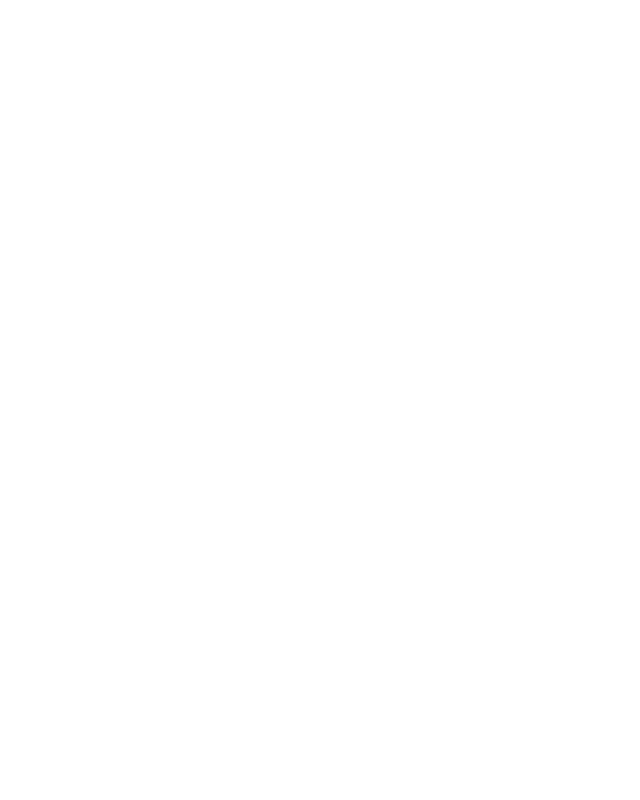
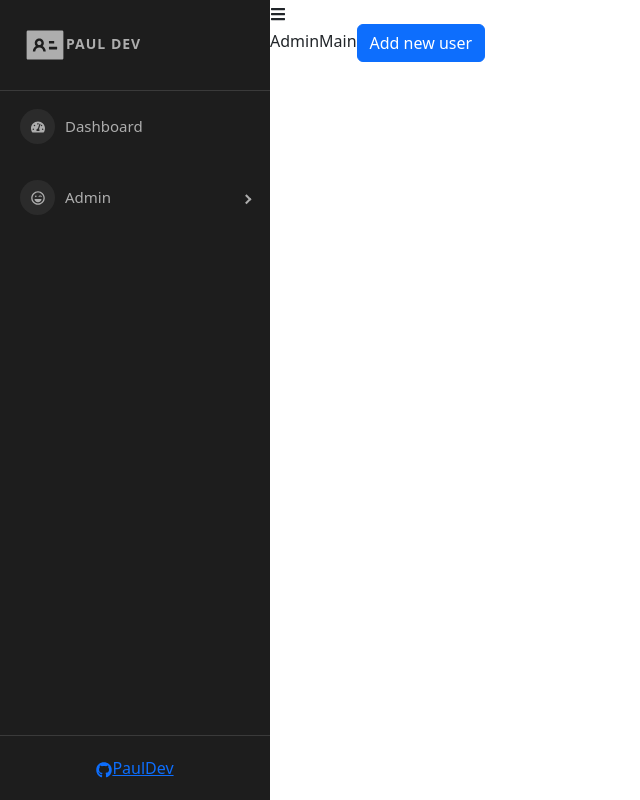
Before and after one commit to Pauldev18/ReactJs, a React (Create React App) app: page /admins/admin-main in a window 1280 px wide. Before the commit this address had no page. Shown: the whole page, without its empty margins (0-640 px from the left). Built offline with nearby package versions, Linux system fonts and the light colour scheme.

Commit message:
Form create user

```diff
--- a/src/components/Admin/Admin.js
+++ b/src/components/Admin/Admin.js
@@ -3,6 +3,7 @@
 import './Admin.scss'
 import {useState} from "react"
 import { FaBars } from 'react-icons/fa';
+import { Outlet } from 'react-router-dom';
 const Admin = ()=>{
   const [collapsed, setCollapsed] = useState(false);
   return(
@@ -10,9 +11,13 @@
       <div className='admin-sidebar'>
       <SideBar collapsed={collapsed}/>
       </div>
-      <div className='admin-content'>
+      <div className='admin-main'>
+        <div className='admin-header'>
         <FaBars onClick={()=> setCollapsed(!collapsed)}/>
-        Admin content
+        </div>
+        <div className='admin-content'>
+          <Outlet/>
+        </div>
       </div>
     </div>
   )
--- /dev/null
+++ b/src/components/Admin/AdminUser.js
@@ -0,0 +1,11 @@
+import ModelCreateUser from "./ModelCreateUser";
+import React from "react";
+const AdminUser = () =>{
+  return(
+    <div>
+      AdminMain
+      <ModelCreateUser/>
+    </div>
+  )
+}
+export default AdminUser;
--- /dev/null
+++ b/src/components/Admin/DashBoard.js
@@ -0,0 +1,9 @@
+import React from "react";
+const DashBoard = () =>{
+  return(
+    <div>
+      DashBoard
+    </div>
+  )
+}
+export default DashBoard;
--- /dev/null
+++ b/src/components/Admin/ModelCreateUser.js
@@ -0,0 +1,68 @@
+import { useState } from 'react';
+import Button from 'react-bootstrap/Button';
+import Modal from 'react-bootstrap/Modal';
+import Col from 'react-bootstrap/Col';
+import Form from 'react-bootstrap/Form';
+import Row from 'react-bootstrap/Row';
+
+function ModelCreateUser() {
+  const [show, setShow] = useState(false);
+
+  const handleClose = () => setShow(false);
+  const handleShow = () => setShow(true);
+
+  return (
+    <>
+      <Button variant="primary" onClick={handleShow}>
+        Add new user
+      </Button>
+
+      <Modal show={show} onHide={handleClose} size='xl' backdrop="static">
+        <Modal.Header closeButton>
+          <Modal.Title>Add new user</Modal.Title>
+        </Modal.Header>
+        <Modal.Body>
+        <Form>
+      <Row className="mb-3">
+        <Form.Group as={Col}>
+          <Form.Label>Email</Form.Label>
+          <Form.Control type="email" placeholder="Enter email" />
+        </Form.Group>
+
+        <Form.Group as={Col} >
+          <Form.Label>Password</Form.Label>
+          <Form.Control type="password" placeholder="Password" />
+        </Form.Group>
+      </Row>
+
+      <Form.Group className="mb-3">
+        <Form.Label>Username</Form.Label>
+        <Form.Control placeholder="Username" />
+      </Form.Group>
+
+
+      <Row className="mb-3">
+        <Form.Group as={Col} controlId="formGridState">
+          <Form.Label>Role</Form.Label>
+          <Form.Select defaultValue="Choose...">
+            <option value='admin'>ADMIN</option>
+            <option value='user'>USER</option>
+          </Form.Select>
+        </Form.Group>
+      </Row>
+    </Form>
+        </Modal.Body>
+        <Modal.Footer>
+          <Button variant="secondary" onClick={handleClose}>
+            Close
+          </Button>
+          <Button variant="primary" onClick={handleClose}>
+            Save
+          </Button>
+        </Modal.Footer>
+      </Modal>
+    </>
+  );
+}
+
+export default ModelCreateUser;
--- a/src/components/Admin/SideBar.js
+++ b/src/components/Admin/SideBar.js
@@ -12,6 +12,7 @@
 } from 'react-pro-sidebar';
 import { FaTachometerAlt, FaGem, FaList, FaGithub, FaRegLaughWink, FaHeart } from 'react-icons/fa';
 import sidebarBg from '../../assets/bg2.jpg';
+import { Link } from 'react-router-dom';
 const SideBar = ({ image, collapsed, toggled, handleToggleSidebar })=>{
   return(
   <>
@@ -46,6 +47,7 @@
             icon={<FaTachometerAlt />}
           >
             Dashboard
+            <Link to="/admins" />
           </MenuItem>
         </Menu>
         <Menu iconShape="circle">
@@ -53,7 +55,10 @@
             title='Admin'
             icon={<FaRegLaughWink />}
           >
-            <MenuItem>Quan ly users</MenuItem>
+            <MenuItem>
+            Quan ly users
+            <Link to="/admins/admin-main" />
+            </MenuItem>
             <MenuItem>Quan ly quiz</MenuItem>
             <MenuItem>Quan ly question</MenuItem>
           </SubMenu>
--- a/src/index.js
+++ b/src/index.js
@@ -7,6 +7,8 @@
 import User from './components/User/User';
 import Admin from './components/Admin/Admin';
 import { BrowserRouter, Routes, Route } from "react-router-dom"
+import DashBoard from './components/Admin/DashBoard';
+import AdminUser from './components/Admin/AdminUser';
 
 const root = ReactDOM.createRoot(document.getElementById('root'));
 root.render(
@@ -15,7 +17,10 @@
         <Route path="/" element={ <App/> }>
           <Route path="users" element={ <User/> } />
         </Route>
-        <Route path="admins" element={ <Admin/> } />
+        <Route path="/admins" element={ <Admin/> } >
+          <Route index element={<DashBoard/> }/>
+          <Route path="admin-main" element={ <AdminUser/> } />
+        </Route>
       </Routes>
   </BrowserRouter>
 
```
